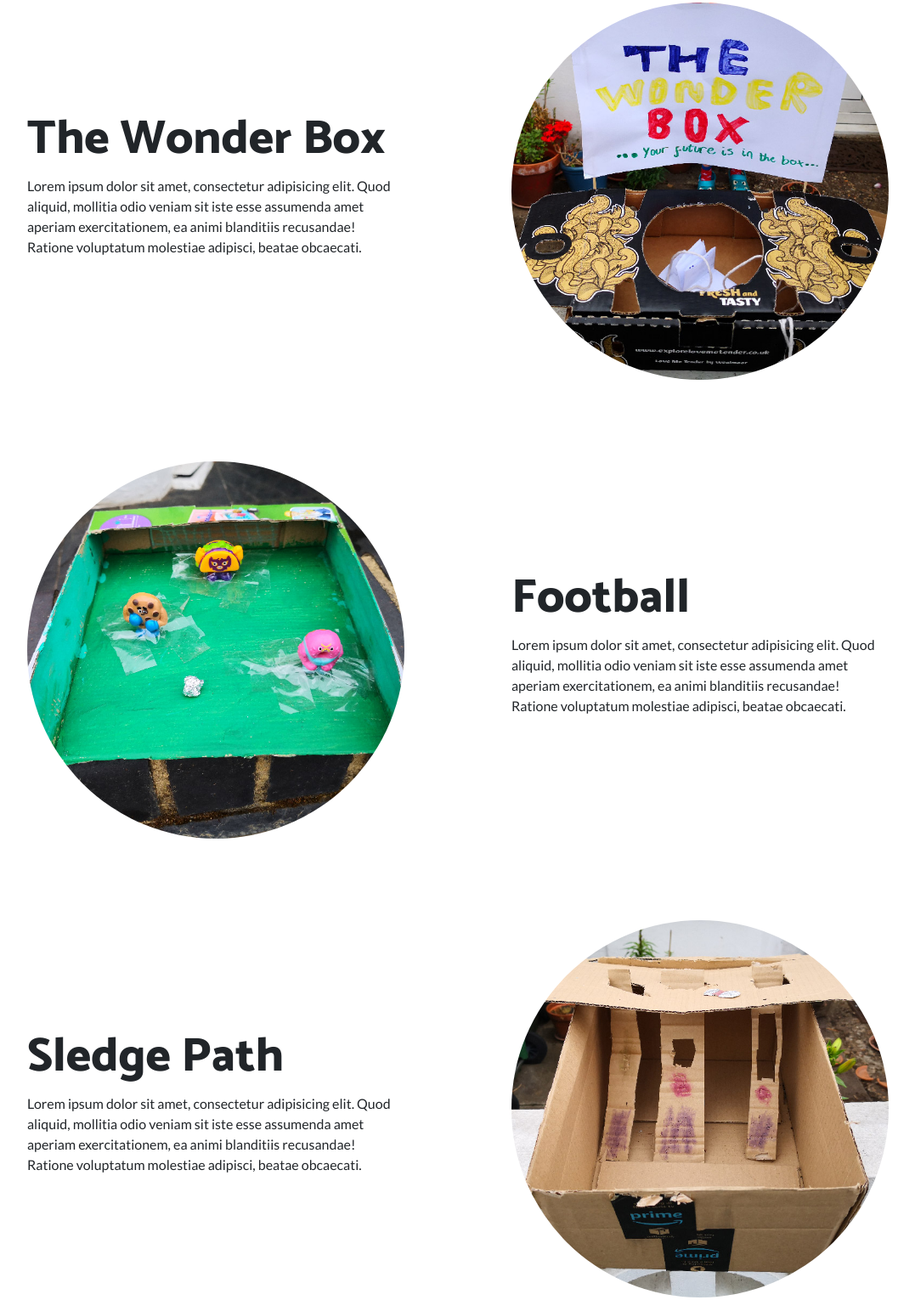
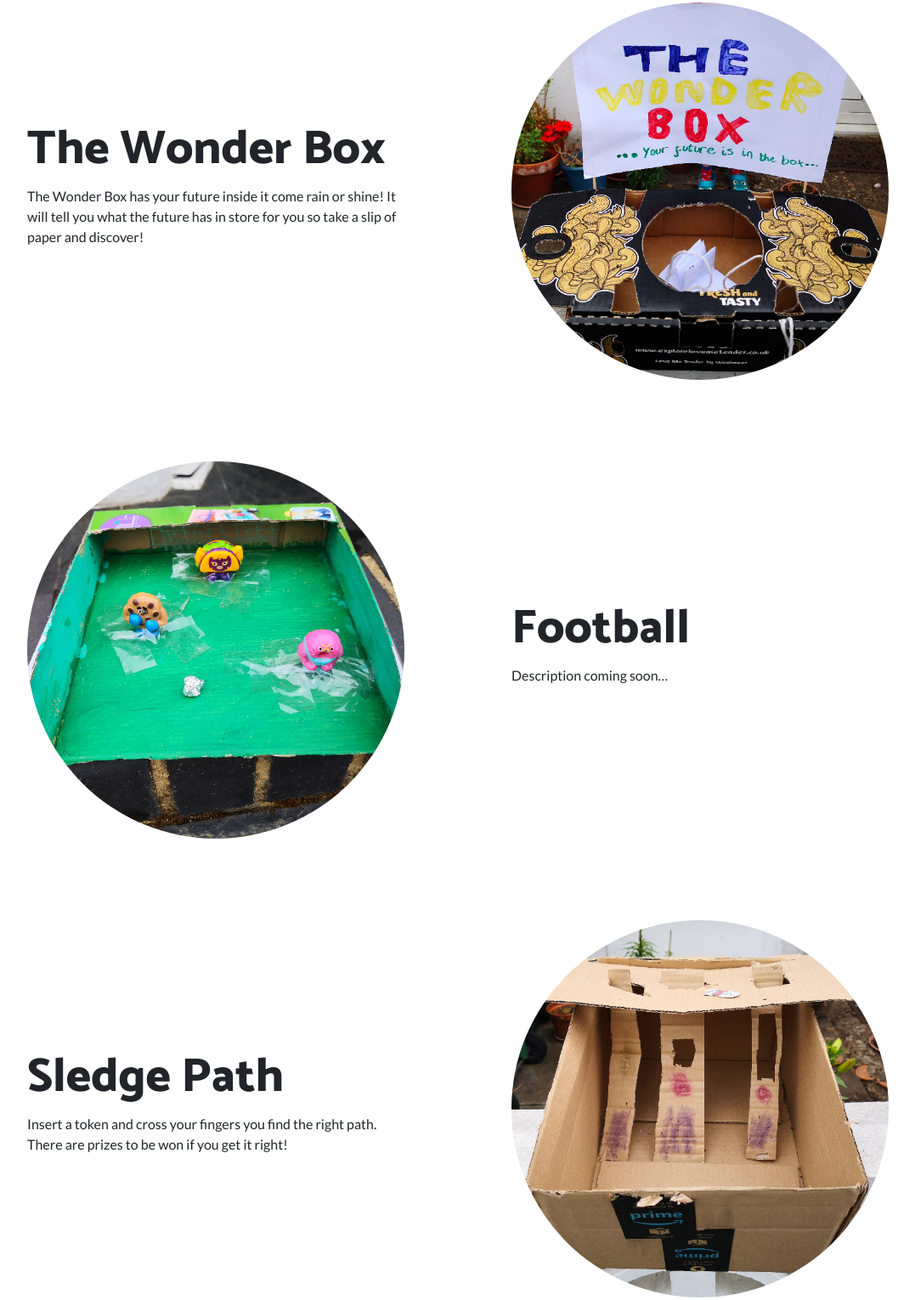
Before and after one commit to grahambates/theboxarcade, a website: page index.html in a window 1280 px wide. Shown: the part 612-2142 px from the top of the page at 85% size, without its empty margins (101-1178 px from the left). Drawn offline with Linux system fonts and the light colour scheme.

Commit message:
More descriptions

```diff
--- a/index.html
+++ b/index.html
@@ -9,7 +9,7 @@
     <meta name="description" content="" />
     <meta name="author" content="" />
 
-    <title>One Page Wonder - Start Bootstrap Template</title>
+    <title>The Box Arcade</title>
 
     <!-- Bootstrap core CSS -->
     <link href="vendor/bootstrap/css/bootstrap.min.css" rel="stylesheet" />
@@ -33,7 +33,7 @@
       <div class="masthead-content">
         <div class="container">
           <h1 class="masthead-heading mb-0">The Box Arcade</h1>
-          <h2 class="masthead-subheading mb-0">Will Rock Your Socks Off</h2>
+          <h2 class="masthead-subheading mb-0">Come and join the fun</h2>
           <!--
           <a href="#" class="btn btn-primary btn-xl rounded-pill mt-5"
             >Learn More</a
@@ -63,10 +63,9 @@
             <div class="p-5">
               <h2 class="display-4">The Wonder Box</h2>
               <p>
-                Lorem ipsum dolor sit amet, consectetur adipisicing elit. Quod
-                aliquid, mollitia odio veniam sit iste esse assumenda amet
-                aperiam exercitationem, ea animi blanditiis recusandae! Ratione
-                voluptatum molestiae adipisci, beatae obcaecati.
+                The Wonder Box has your future inside it come rain or shine! It
+                will tell you what the future has in store for you so take a
+                slip of paper and discover!
               </p>
             </div>
           </div>
@@ -90,10 +89,7 @@
             <div class="p-5">
               <h2 class="display-4">Football</h2>
               <p>
-                Lorem ipsum dolor sit amet, consectetur adipisicing elit. Quod
-                aliquid, mollitia odio veniam sit iste esse assumenda amet
-                aperiam exercitationem, ea animi blanditiis recusandae! Ratione
-                voluptatum molestiae adipisci, beatae obcaecati.
+                Description coming soon…
               </p>
             </div>
           </div>
@@ -117,10 +113,9 @@
             <div class="p-5">
               <h2 class="display-4">Sledge Path</h2>
               <p>
-                Lorem ipsum dolor sit amet, consectetur adipisicing elit. Quod
-                aliquid, mollitia odio veniam sit iste esse assumenda amet
-                aperiam exercitationem, ea animi blanditiis recusandae! Ratione
-                voluptatum molestiae adipisci, beatae obcaecati.
+                Insert a token and cross your fingers you find the right
+                path.<br />
+                There are prizes to be won if you get it right!
               </p>
             </div>
           </div>
@@ -144,10 +139,7 @@
             <div class="p-5">
               <h2 class="display-4">Pinball</h2>
               <p>
-                Lorem ipsum dolor sit amet, consectetur adipisicing elit. Quod
-                aliquid, mollitia odio veniam sit iste esse assumenda amet
-                aperiam exercitationem, ea animi blanditiis recusandae! Ratione
-                voluptatum molestiae adipisci, beatae obcaecati.
+                Description coming soon…
               </p>
             </div>
           </div>
@@ -171,10 +163,8 @@
             <div class="p-5">
               <h2 class="display-4">Mix and Match</h2>
               <p>
-                Lorem ipsum dolor sit amet, consectetur adipisicing elit. Quod
-                aliquid, mollitia odio veniam sit iste esse assumenda amet
-                aperiam exercitationem, ea animi blanditiis recusandae! Ratione
-                voluptatum molestiae adipisci, beatae obcaecati.
+                Complete the pictures before the timer runs out!<br />
+                You score points for each one you finish correctly.
               </p>
             </div>
           </div>
```
